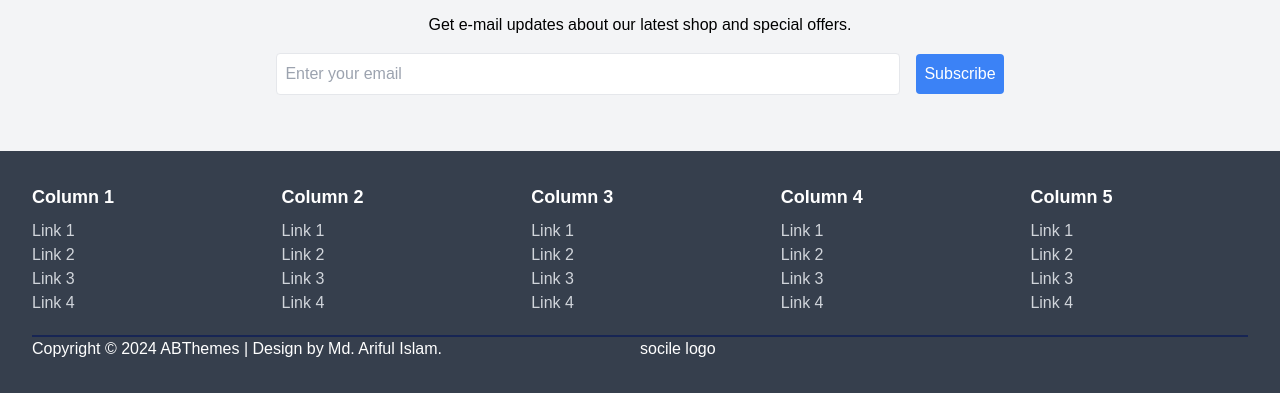
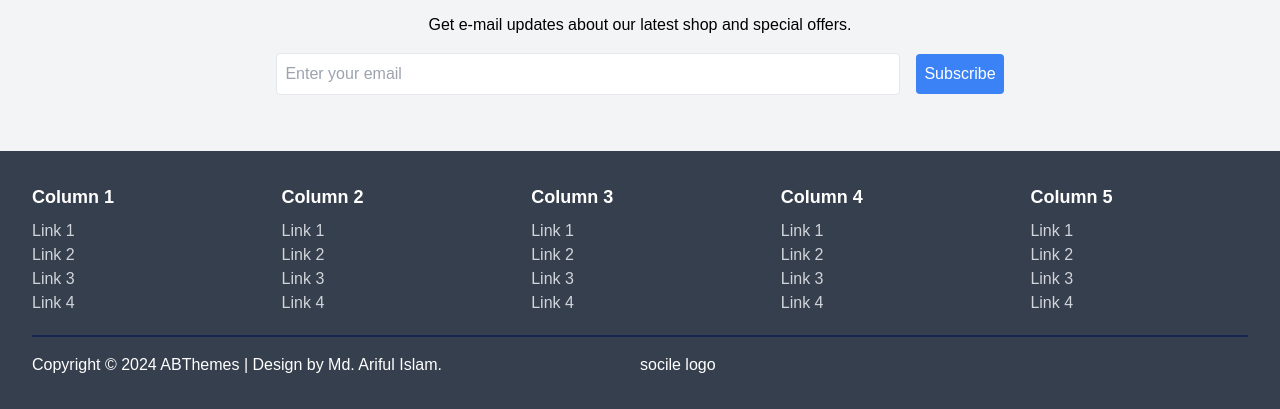
Before and after one commit to ariful5501/ecommerce_web, a website: page src/index.html in a window 1280 px wide. Shown: the part 3195-3604 px from the top of the page. Drawn offline with nearby package versions, Linux system fonts and the light colour scheme.

Commit message:
padding top add for copyright section

```diff
--- a/src/index.html
+++ b/src/index.html
@@ -419,7 +419,7 @@
                 </div>
 
             </div>
-            <div class="container mx-auto grid grid-cols-2 mt-5 border-t-2 border-blue-950">
+            <div class="container mx-auto grid grid-cols-2 mt-5 border-t-2 border-blue-950 pt-4">
                 <div>Copyright © 2024 ABThemes | Design by Md. Ariful Islam.</div>
                 <div>socile logo</div>
             </div>
```
Also changed, not shown: src/output.css.
